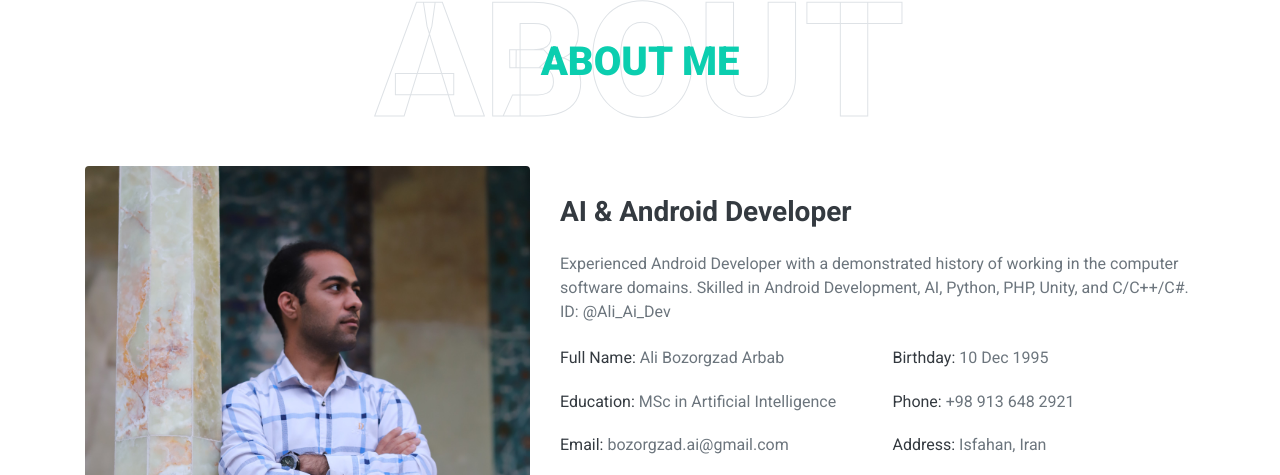
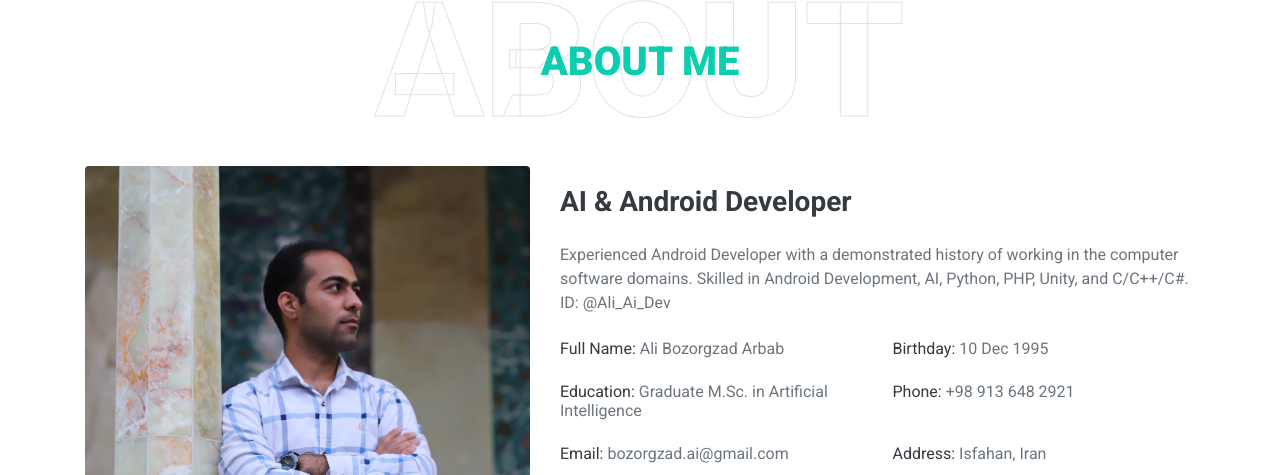
Before and after one commit to bozorgzadai/bozorgzadai.github.io, a plain HTML site: page index.html in a window 1280 px wide. Shown: the part 930-1405 px from the top of the page. Drawn offline with nearby package versions, Linux system fonts and the light colour scheme.

Commit message:
change the education status to graduate

```diff
--- a/index.html
+++ b/index.html
@@ -89,7 +89,7 @@
                     <div class="row mb-3">
                         <div class="col-sm-6 py-2"><h6>Full Name: <span class="text-secondary">Ali Bozorgzad Arbab</span></h6></div>
                         <div class="col-sm-6 py-2"><h6>Birthday: <span class="text-secondary">10 Dec 1995</span></h6></div>
-                        <div class="col-sm-6 py-2"><h6>Education: <span class="text-secondary">MSc in Artificial Intelligence</span></h6></div>
+                        <div class="col-sm-6 py-2"><h6>Education: <span class="text-secondary">Graduate M.Sc. in Artificial Intelligence</span></h6></div>
                         <div class="col-sm-6 py-2"><h6>Phone: <span class="text-secondary">+98 913 648 2921</span></h6></div>
                         <div class="col-sm-6 py-2"><h6>Email: <span class="text-secondary">bozorgzad.ai@gmail.com</span></h6></div>
                         <div class="col-sm-6 py-2"><h6>Address: <span class="text-secondary">Isfahan, Iran</span></h6></div>
```
